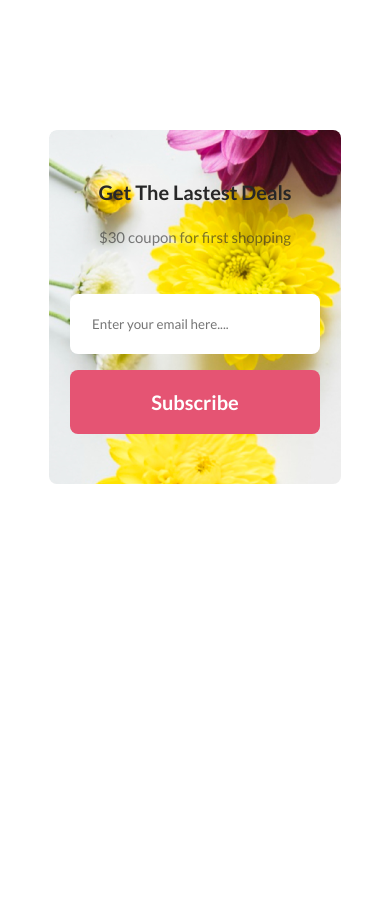
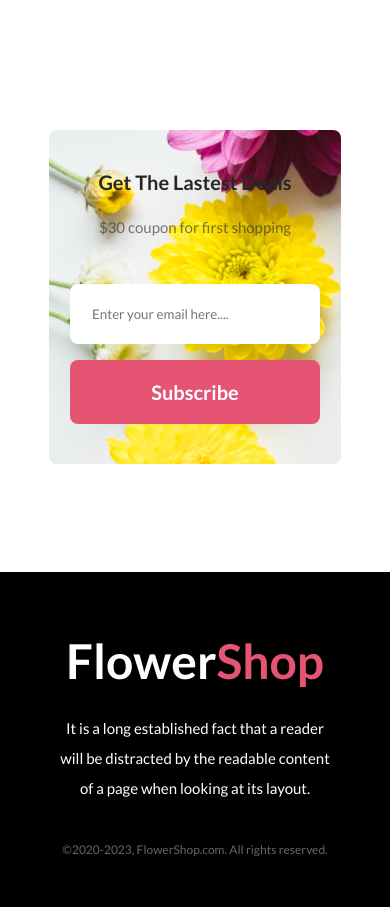
Before and after one commit to Md-Abdullah303/practise-3, a plain HTML site: page index.html in a window 390 px wide. Shown: the part 5540-6447 px from the top of the page. Before the commit the page ends 6024 px from the top, so only its background shows below. Drawn offline with Linux system fonts and the light colour scheme.

Commit message:
finished by figma in 4-5hrs

```diff
--- a/css/style.css
+++ b/css/style.css
@@ -345,7 +345,8 @@ footer {
         align-items: center;
     }
 
-    .section-heading p {
+    .section-heading p,
+    .footer-container p {
         width: 280px;
     }
     .featured-item p{
@@ -392,6 +393,13 @@ footer {
         width: 250px;
     }
     #getDeal{
-        padding: 50px 0;
+        padding: 40px 0;
+    }
+    footer{
+        padding-top: 60px ;
+        padding-bottom: 10px;
+    }
+    #copy-right{
+        font-size: 12px;
     }
 }
--- a/index.html
+++ b/index.html
@@ -104,7 +104,7 @@
             </div>
         </section>
     </main>
-    <footer class="hide">
+    <footer>
         <div class="footer-container">
             <h1><span>Flower</span>Shop</h1>
             <p>It is a long established fact that a reader will be distracted by the readable content of a page when looking at its layout.</p>
```
